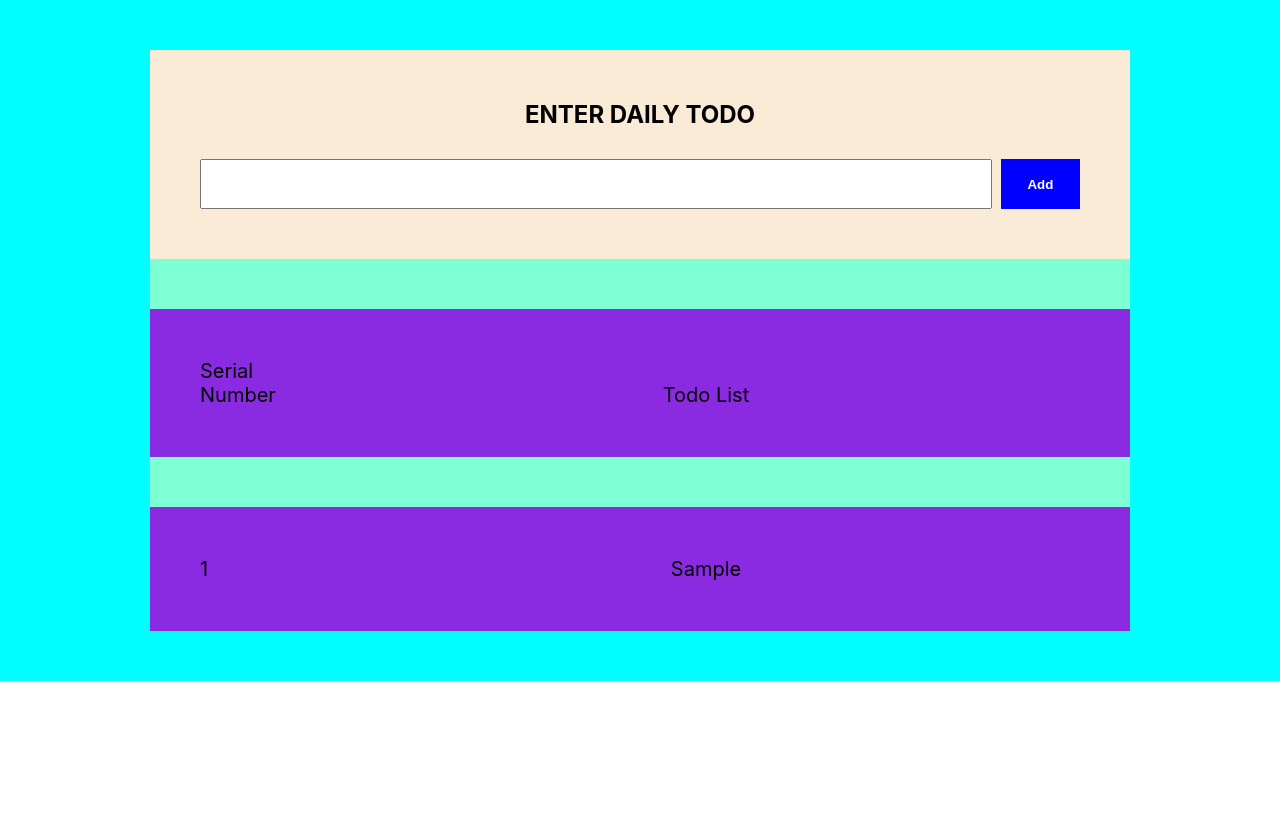
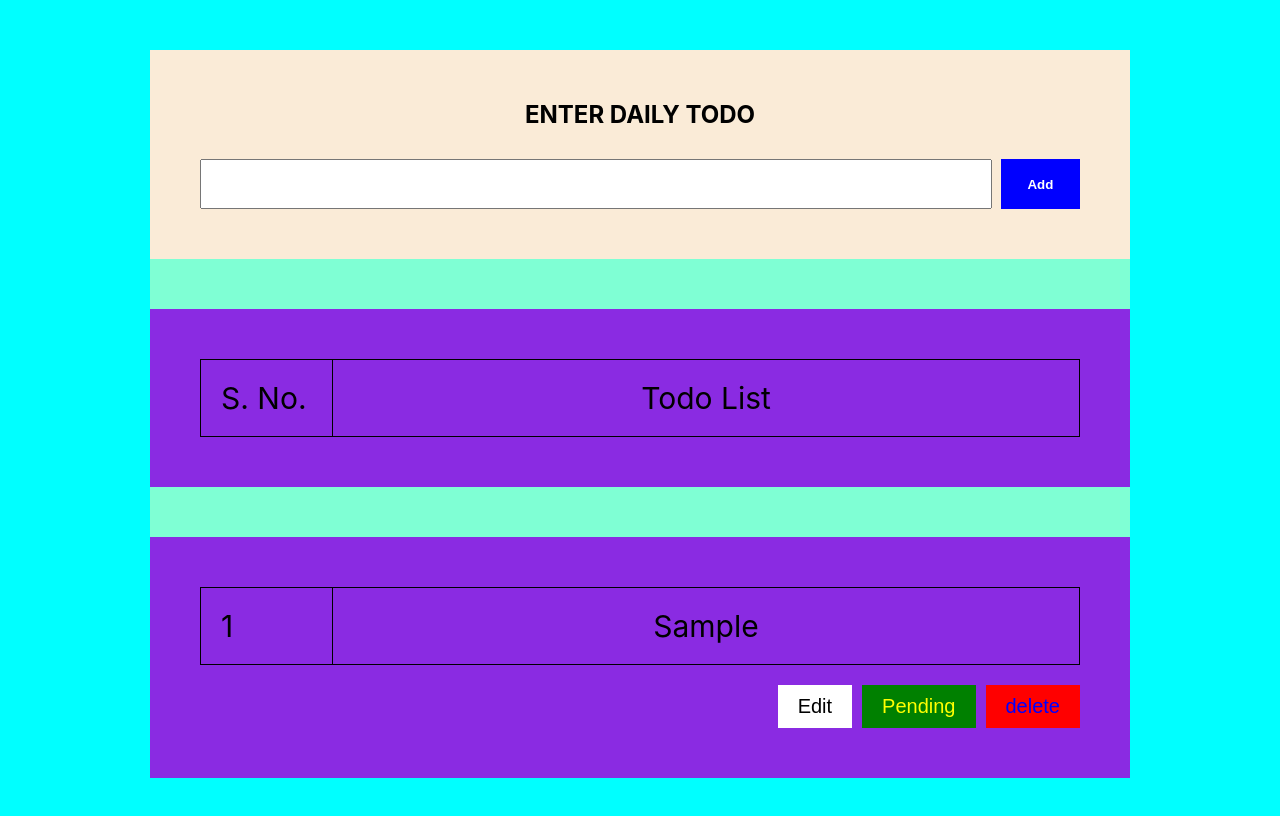
Before and after one commit to pawannagar1996/react-js, a React (Create React App) app: page / in a window 1280 px wide. Both pictures are taken after typing "Sample" into the empty fields and a click on the button "Add". Shown: the top 816 px of the page. Built offline with nearby package versions, Linux system fonts and the light colour scheme.

Commit message:
some style todos

```diff
--- a/src/components/todoList2/todolistUncontrll.js
+++ b/src/components/todoList2/todolistUncontrll.js
@@ -64,6 +64,11 @@ export default function TodoListUncntl() {
         <li>
           <span className="serial-number">{serialNumber}</span>
           <span className="text">{text}</span>
+          <div className="button-section">
+            <button className="btn edit">Edit</button>
+            <button className="btn pending">Pending</button>
+            <button className="btn delete">delete</button>
+          </div>
         </li>
       </div>
     );
@@ -81,7 +86,7 @@ export default function TodoListUncntl() {
       <ol>
         <div>
           <li>
-            <span className="serial-number">Serial Number</span>
+            <span className="serial-number">S. No.</span>
             <span className="text">Todo List</span>
           </li>
         </div>
--- a/src/components/todoList2/todolistUncontroll.css
+++ b/src/components/todoList2/todolistUncontroll.css
@@ -4,7 +4,6 @@
     background-color:aqua;
     width:100%;
     display: flex;
-
     align-items: center;
     padding-top: 50px;
     padding-bottom: 50px;
@@ -12,7 +11,6 @@ flex-direction: column;
 }
 
 .wrappertodo .input{
-
     width: 100%;
     max-width: 980px;
     background-color: antiquewhite;
@@ -20,15 +18,12 @@ flex-direction: column;
     padding: 50px;
 }
 .wrappertodo .input label{
-
     width: 100%;
     height: 50px;
     text-align: center;
     text-transform:uppercase;
-
 }
 .wrappertodo .input input{
-
     width:90%;
     height: 50px;
     margin-top: 30px;
@@ -38,21 +33,17 @@ flex-direction: column;
     color: white;
     height: 50px;
     background-color: blue;
-
    width: 9%;
     border: 0px;
     margin-left: 1%;
-
     margin-top: 30px;
     cursor: pointer;
    transition:all 0.5s;
-
 }
 .wrappertodo .input button:hover{
     color: blue;
     background-color:white;
 }
-
 ol {width: 100%;
     max-width: 980px;
     background-color: aquamarine;
@@ -61,16 +52,55 @@ ol li{background-color: blueviolet;
     list-style-type: none;
     padding: 50px;
     margin-top: 50px;
-
 }
 .serial-number{
-
-    width: 15%; display: inline-block;
-    font-size: 20px;
+    width:15%; display: inline-block;
+    padding:20px;
+    font-size: 30px;border: 1px solid #000;
+    border-right: 0px;
 }
 .text{
     width: 85%;
     display: inline-block;
+    font-size: 30px;
+    text-align: center;
+    border: 1px solid #000;
+    padding: 20px;
+}
+.button-section{
+    width: 100%;
+    display: flex;
+justify-content:flex-end;
+margin-top: 20px;
+}
+.btn{
+    margin-left: 10px;
+    padding: 10px 20px;
+    cursor: pointer;
     font-size: 20px;
-    text-align: center;
+    border: 0px;
+    transition:all 0.5s ;
 }
+.edit{
+    background-color: white;
+}
+.edit:hover{
+    background-color:#333;
+    color:white;
+}
+.pending{
+    background-color: green;
+    color:yellow;
+}
+.pending:hover{
+    background-color:yellow;
+    color:green;
+}
+.delete{
+    background-color: red;
+    color:blue;
+}
+.delete:hover{
+    background-color:blue;
+    color:red;
+}
```
Also changed, not shown: src/components/StyleButton.js (line endings or trailing spaces).
